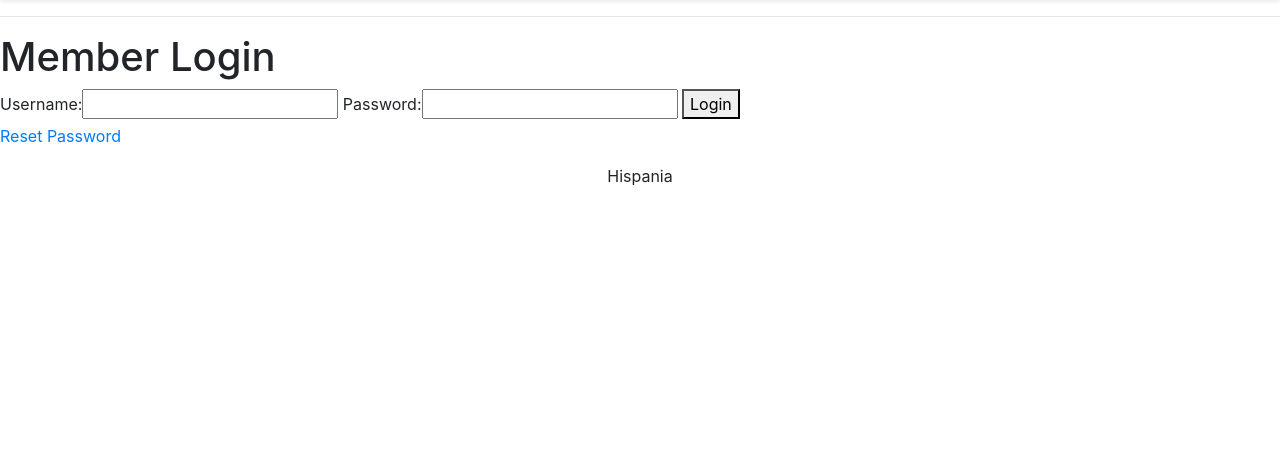
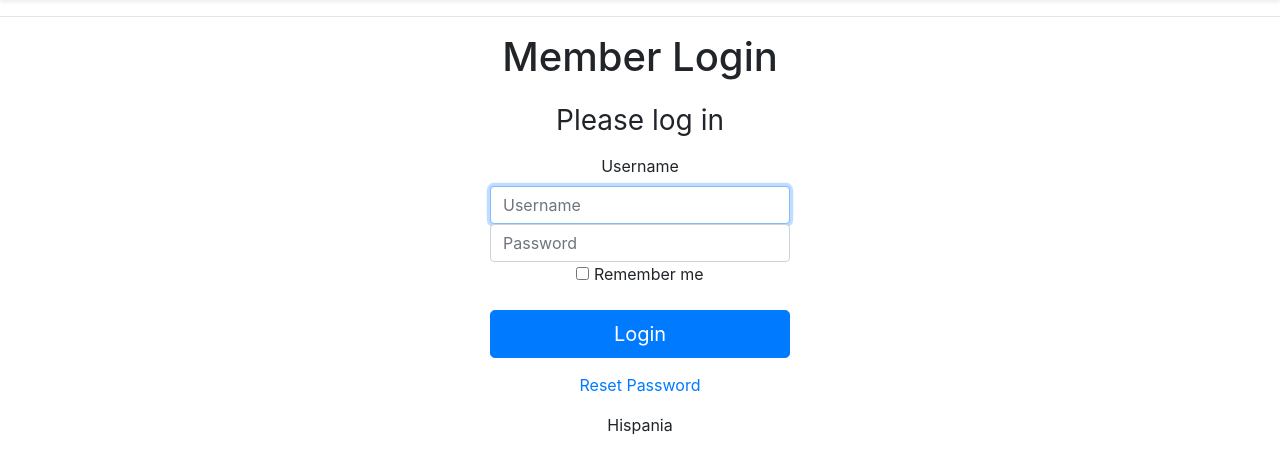
Before and after one commit to JK27/hispania, a Django app: page /accounts/login/ in a window 1280 px wide. Shown: the part 48-522 px from the top of the page. Run offline with Django 3.2, Linux system fonts and the light colour scheme; some libraries are stand-ins or nearby versions.

Commit message:
basic styled login.html

```diff
--- a/accounts/templates/login.html
+++ b/accounts/templates/login.html
@@ -9,12 +9,38 @@
 
 {% block content %}
 <!--------------------------------------------------------- Login form -->
-<form method="POST">
+<!-- <form method="POST">
 	{% csrf_token %}
 	{{ login_form | as_bootstrap }}
 	<button type="submit">Login</button>
 </form>
 
-<a href="{% url 'password_reset' %}"><p>Reset Password</p></a>
+<a href="{% url 'password_reset' %}"><p>Reset Password</p></a> -->
+
+<div class="text-center">
+	<form class="form-signin" method="POST">
+		{% csrf_token %}
+		<!-- {{ login_form }}
+		<button type="submit">Login</button> -->
+
+		<h1 class="h3 mb-3 font-weight-normal">Please log in</h1>
+		<!-- <label for="inputEmail" class="sr-only">Email address</label>
+		<input type="email" id="inputEmail" class="form-control" placeholder="Email address" required="" autofocus=""> -->
+        <label for="id_username" class="sr-onlyh">Username</label>
+		<input type="text" name="username" id="id_username" maxlength="50" class="form-control" placeholder="Username" required="" autofocus="">
+		<label for="id_password" class="sr-only">Password</label>
+		<input type="password" name="password" id="id_password" class="form-control" placeholder="Password" required="">
+		<div class="checkbox mb-3">
+			<label>
+        <input type="checkbox" value="remember-me"> Remember me
+        </label>
+		</div>
+		<button class="btn btn-lg btn-primary btn-block" type="submit">Login</button>
+	</form>
+
+	<a href="{% url 'password_reset' %}">
+		<p>Reset Password</p>
+	</a>
+</div>
 
 {% endblock %}
--- a/checkout/templates/checkout.html
+++ b/checkout/templates/checkout.html
@@ -71,7 +71,7 @@
 				<div class="row">
 					<div class="col-md-6 mb-3">
 						<label for="firstName">First name</label>
-						<input type="text" class="form-control" id="firstName" placeholder="" value="" required="">
+						<input type="text" class="form-control" id="firstName" placeholder="" value="" required="" autofocus="">
 						<div class="invalid-feedback">
 							Valid first name is required.
 						</div>
--- /dev/null
+++ b/static/css/styles.css
@@ -0,0 +1,6 @@
+.form-signin {
+    width: 100%;
+    max-width: 330px;
+    padding: 15px;
+    margin: auto;
+}
--- a/templates/base.html
+++ b/templates/base.html
@@ -83,7 +83,7 @@
 	<hr>
 
 	<!--------------------------------------------------------- Page heading -->
-	<h1>{% block page_heading %}{% endblock %}</h1>
+	<h1 class="text-center">{% block page_heading %}{% endblock %}</h1>
 
 	<!--------------------------------------------------------- Messages -->
 	{% if messages %}
```
Also changed, not shown: db.sqlite3.
